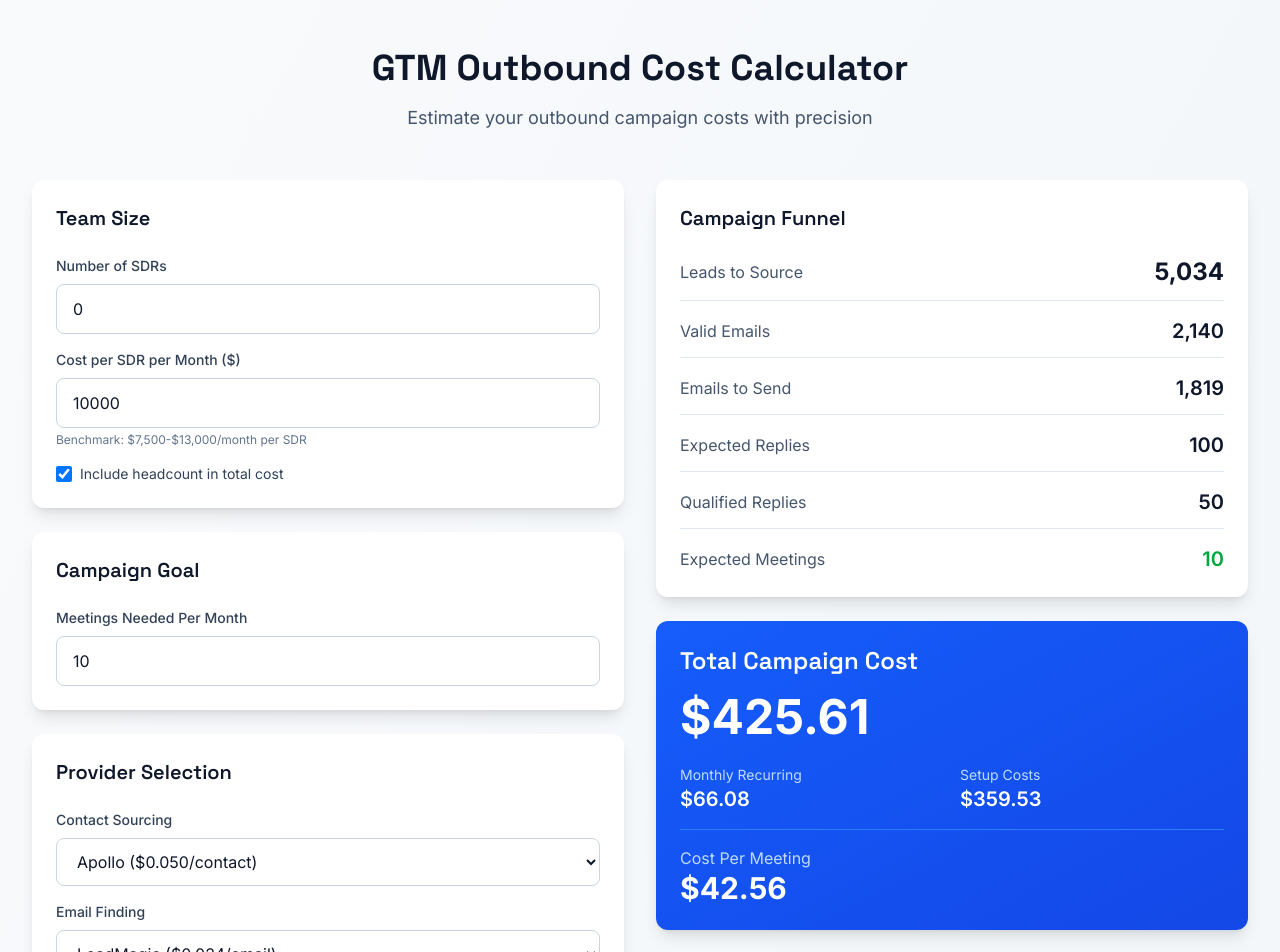
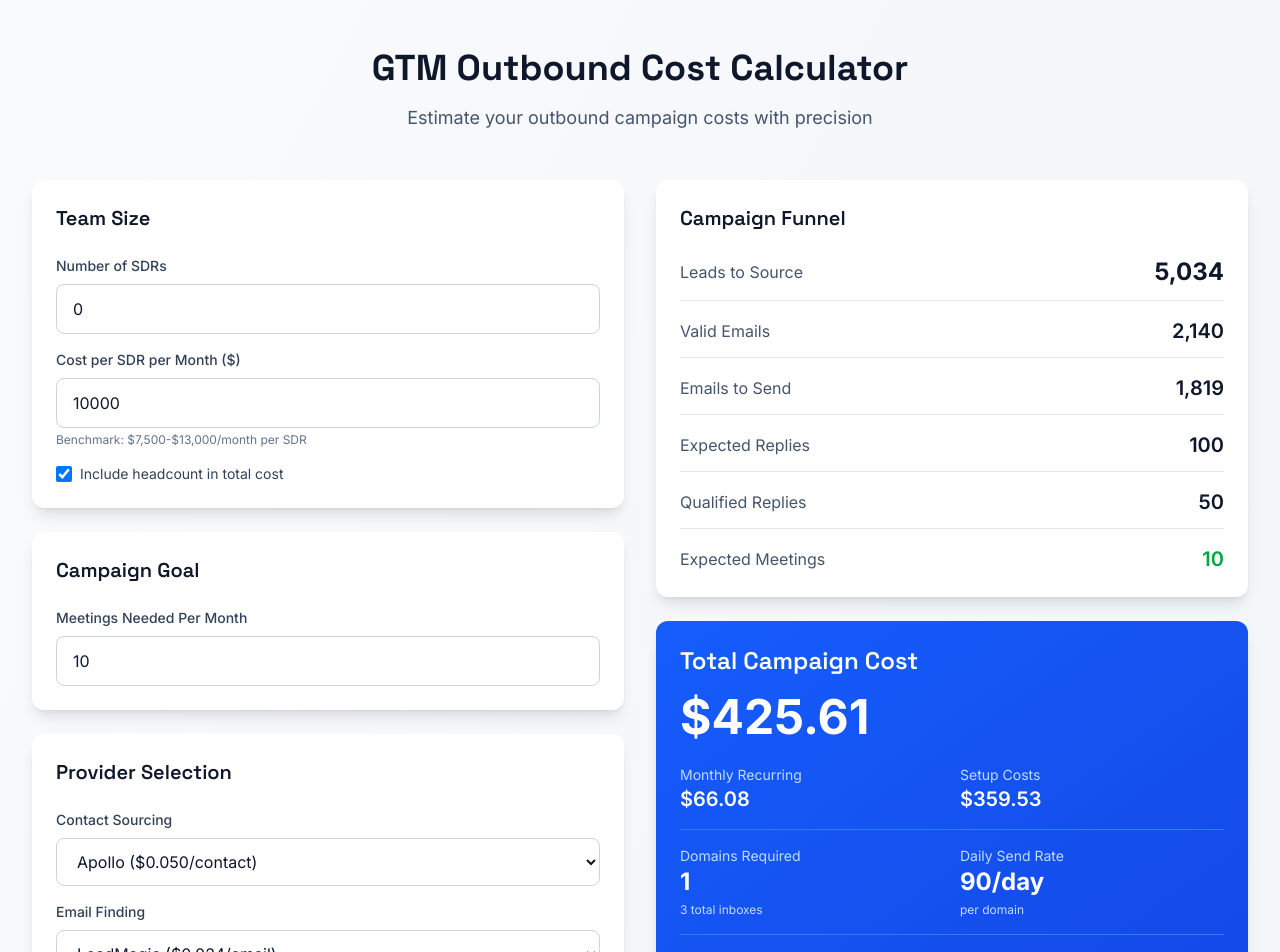
Before and after one commit to getaero-io/gtm-outbound-calculator, a Next.js app: page / in a window 1280 px wide. Shown: the top 952 px of the page. Built offline with nearby package versions, Linux system fonts and the light colour scheme.

Commit message:
feat: add domain count and rotation metrics to campaign cost display
- Show total domains required and inbox count
- Display daily send rate per domain
- Add rotation warning when exceeding 140 emails/day per domain
- Calculate rotation days for high-volume campaigns

```diff
--- a/src/app/page.tsx
+++ b/src/app/page.tsx
@@ -665,6 +665,32 @@ export default function Home() {
                       </div>
                     </div>
                   )}
+
+                  {/* Domain & Infrastructure Metrics */}
+                  <div className="mt-4 pt-4 border-t border-blue-500">
+                    <div className="grid grid-cols-2 gap-4">
+                      <div>
+                        <div className="text-blue-200 text-sm">Domains Required</div>
+                        <div className="text-2xl font-bold">{results.domains_needed}</div>
+                        <div className="text-xs text-blue-200 mt-1">
+                          {results.inboxes_needed} total inboxes
+                        </div>
+                      </div>
+                      <div>
+                        <div className="text-blue-200 text-sm">Daily Send Rate</div>
+                        <div className="text-2xl font-bold">{results.emails_per_domain_per_day}/day</div>
+                        <div className="text-xs text-blue-200 mt-1">
+                          per domain
+                        </div>
+                      </div>
+                    </div>
+                    {results.rotation_days && (
+                      <div className="mt-3 p-2 bg-blue-600 rounded text-xs text-blue-100">
+                        ⚠️ Rotation recommended every {results.rotation_days} days to stay under 140/day limit
+                      </div>
+                    )}
+                  </div>
+
                   <div className="mt-4 pt-4 border-t border-blue-500">
                     <div className="text-blue-200">Cost Per Meeting</div>
                     <div className="text-3xl font-bold">
--- a/src/lib/calculator.ts
+++ b/src/lib/calculator.ts
@@ -278,6 +278,15 @@ export function calculateCampaignCosts(input: CalculatorInput): CalculatorOutput
       ? total_cost_with_headcount / meetings_needed
       : total_cost / meetings_needed;
 
+  // Calculate infrastructure metrics
+  const emails_per_domain_per_day = Math.ceil(emails_per_domain / 22); // 22 business days
+
+  // Calculate rotation days (optional - if sending more than recommended)
+  // If sending >140/day per domain, calculate when rotation is needed
+  const rotation_days = emails_per_domain_per_day > 140
+    ? Math.ceil((140 * 22) / (emails_delivered / domains_needed))
+    : undefined;
+
   return {
     leads_to_source: Math.ceil(leads_to_source),
     valid_emails_needed: Math.ceil(valid_emails_needed),
@@ -296,5 +305,10 @@ export function calculateCampaignCosts(input: CalculatorInput): CalculatorOutput
       headcount_cost > 0 ? total_cost_with_headcount : undefined,
     cost_per_meeting_with_headcount:
       headcount_cost > 0 ? cost_per_meeting_with_headcount : undefined,
+    // Infrastructure metrics
+    domains_needed,
+    inboxes_needed,
+    emails_per_domain_per_day,
+    rotation_days,
   };
 }
--- a/src/lib/types.ts
+++ b/src/lib/types.ts
@@ -156,4 +156,9 @@ export interface CalculatorOutput {
   headcount_cost?: number;
   total_cost_with_headcount?: number;
   cost_per_meeting_with_headcount?: number;
+  // Infrastructure metrics
+  domains_needed: number;
+  inboxes_needed: number;
+  emails_per_domain_per_day: number;
+  rotation_days?: number; // Days until domain rotation recommended
 }
```
